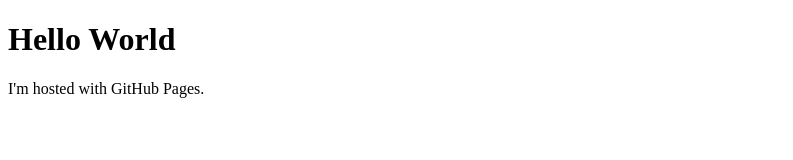
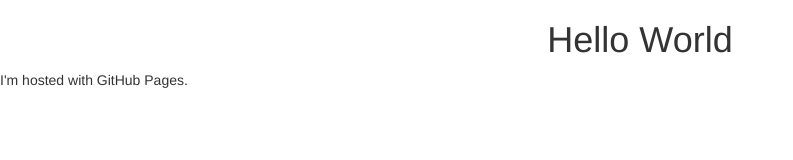
Before and after one commit to tancrededlm/tancrede.github.io, a plain HTML site: page index.html in a window 1280 px wide. Shown: the whole page, without its empty margins (0-793 px from the left). Drawn offline with nearby package versions, Linux system fonts and the light colour scheme.

Commit message:
Update index.html

```diff
--- a/index.html
+++ b/index.html
@@ -3,7 +3,16 @@
   <head>
     <title>DDDDDDDDD</title>
 
-    <link href="css/style.css"/>
+
+    <link rel="stylesheet"    		media="all"		type="text/css" 	href="css/style.css"   />
+
+	<!-- Latest compiled and minified CSS -->
+	<link rel="stylesheet" href="https://maxcdn.bootstrapcdn.com/bootstrap/3.3.7/css/bootstrap.min.css" integrity="sha384-BVYiiSIFeK1dGmJRAkycuHAHRg32OmUcww7on3RYdg4Va+PmSTsz/K68vbdEjh4u" crossorigin="anonymous">
+
+	<!-- Optional theme -->
+	<link rel="stylesheet" href="https://maxcdn.bootstrapcdn.com/bootstrap/3.3.7/css/bootstrap-theme.min.css" integrity="sha384-rHyoN1iRsVXV4nD0JutlnGaslCJuC7uwjduW9SVrLvRYooPp2bWYgmgJQIXwl/Sp" crossorigin="anonymous">
+
+
   </head>
 <body>
 <h1>Hello World</h1>
```
